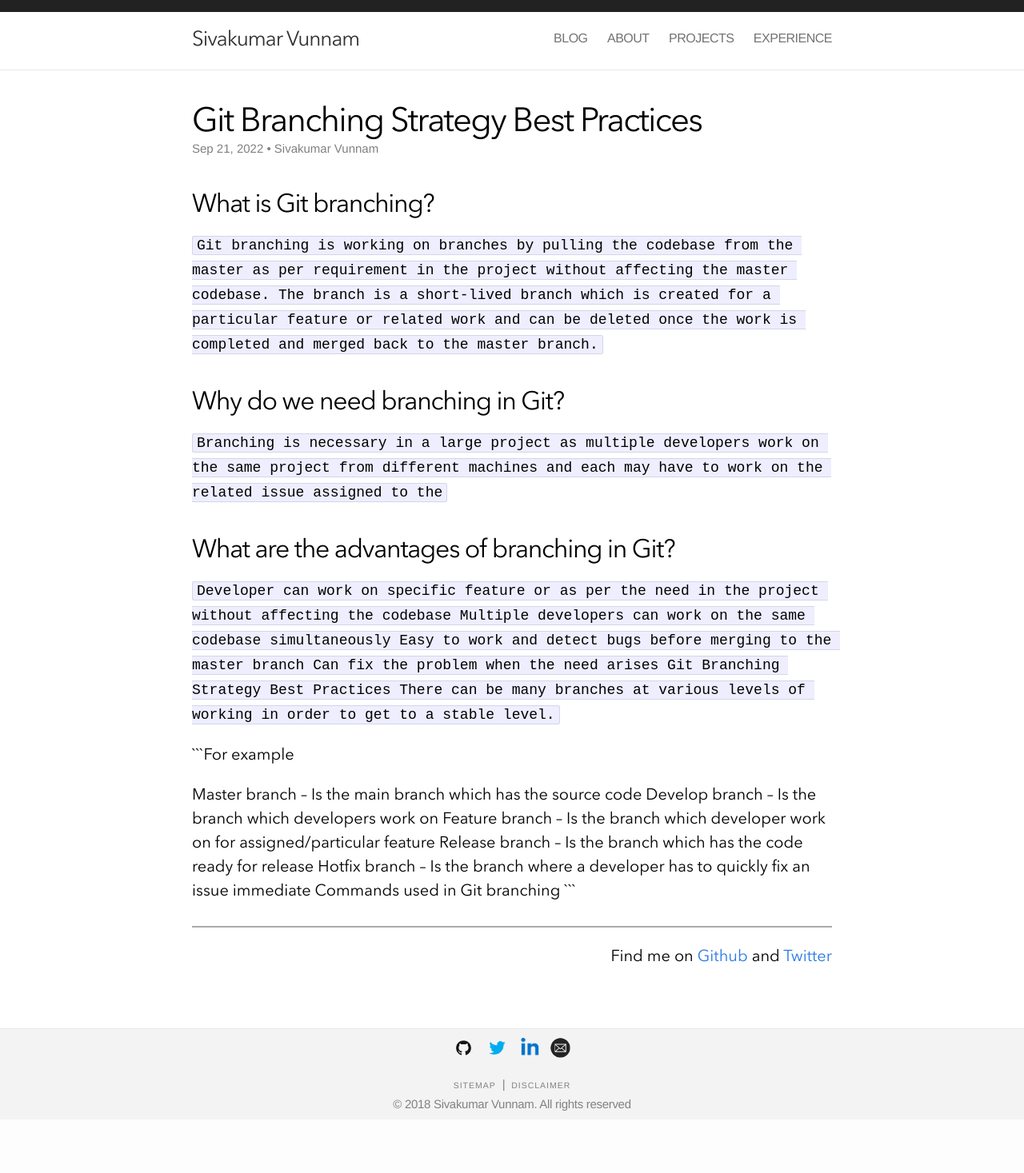
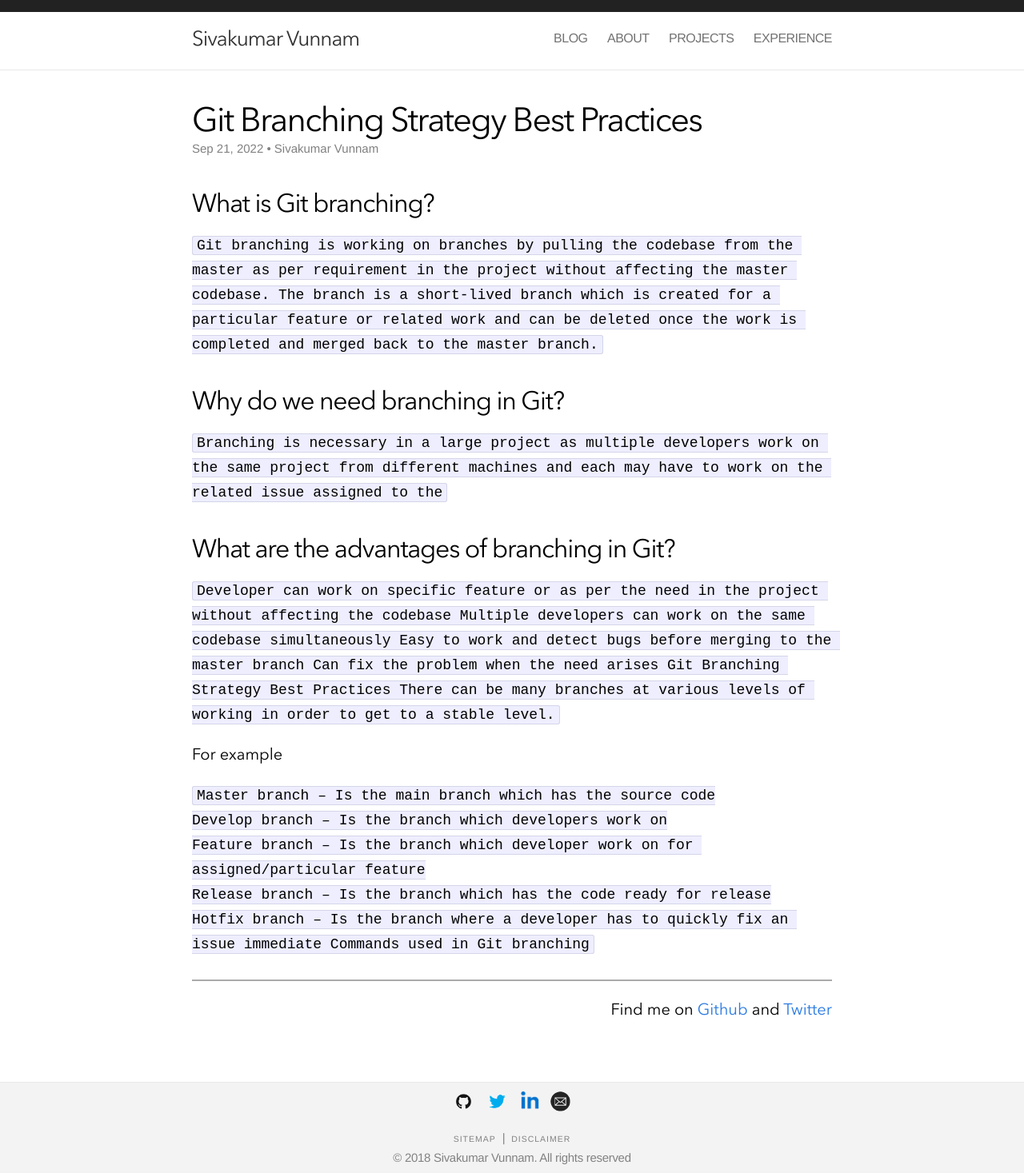
Before and after one commit to sivakumarvunnam/sivakumarvunnam.github.io, a Jekyll site: the page built from _posts/2022-09-21-Git-Branching-Strategy.md, in a window 1280 px wide. Shown: the whole page at 80% size. Built offline with Jekyll 4.4.1, drawn with Linux system fonts in a browser that asks for light colours; nearby versions of some CDN libraries; comment, search, counter and statistics services are not loaded; before the commit the page ends 1400 px from its top, so only the background shows below that.

Commit message:
Update 2022-09-21-Git-Branching-Strategy.md

````diff
--- a/_posts/2022-09-21-Git-Branching-Strategy.md
+++ b/_posts/2022-09-21-Git-Branching-Strategy.md
@@ -19,9 +19,9 @@ What are the advantages of branching in Git?
 ---------------
 ```Developer can work on specific feature or as per the need in the project without affecting the codebase Multiple developers can work on the same codebase simultaneously Easy to work and detect bugs before merging to the master branch Can fix the problem when the need arises Git Branching Strategy Best Practices There can be many branches at various levels of working in order to get to a stable level.```
 
-```For example
+For example
 
-Master branch – Is the main branch which has the source code
+```Master branch – Is the main branch which has the source code
 Develop branch – Is the branch which developers work on
 Feature branch – Is the branch which developer work on for assigned/particular feature
 Release branch – Is the branch which has the code ready for release
````
